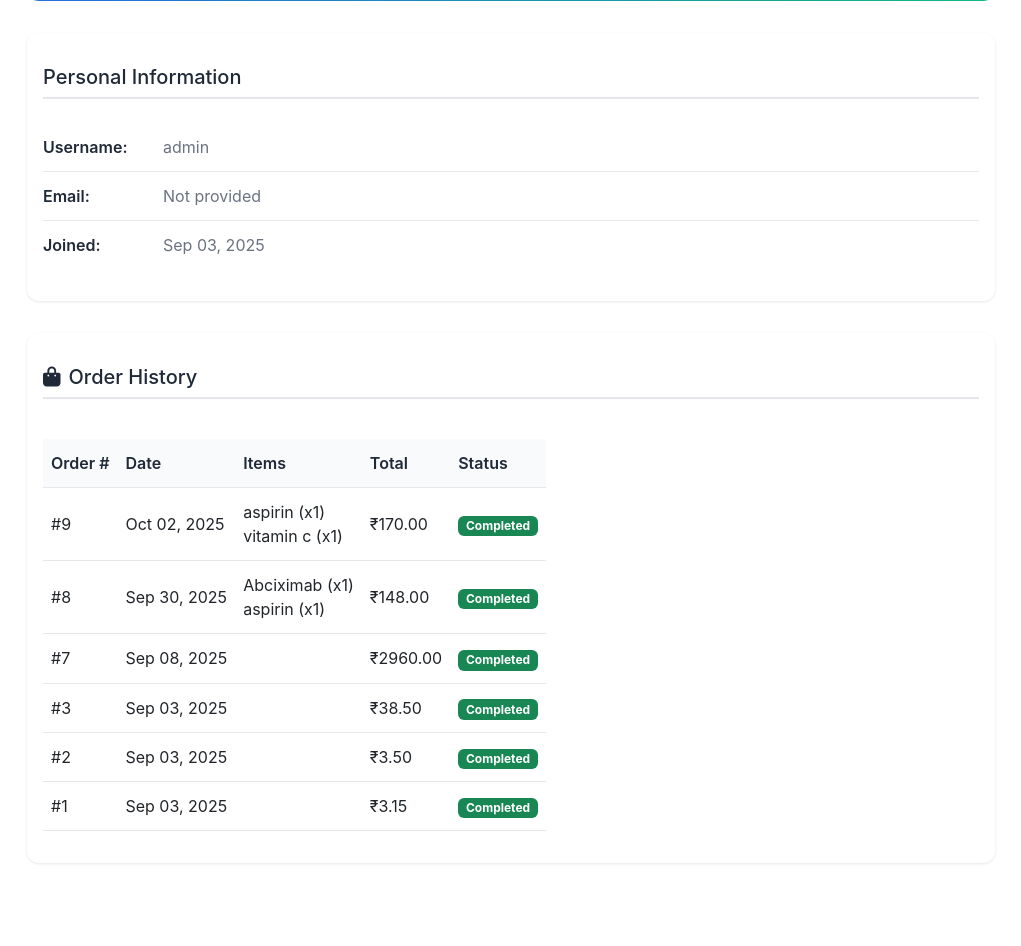
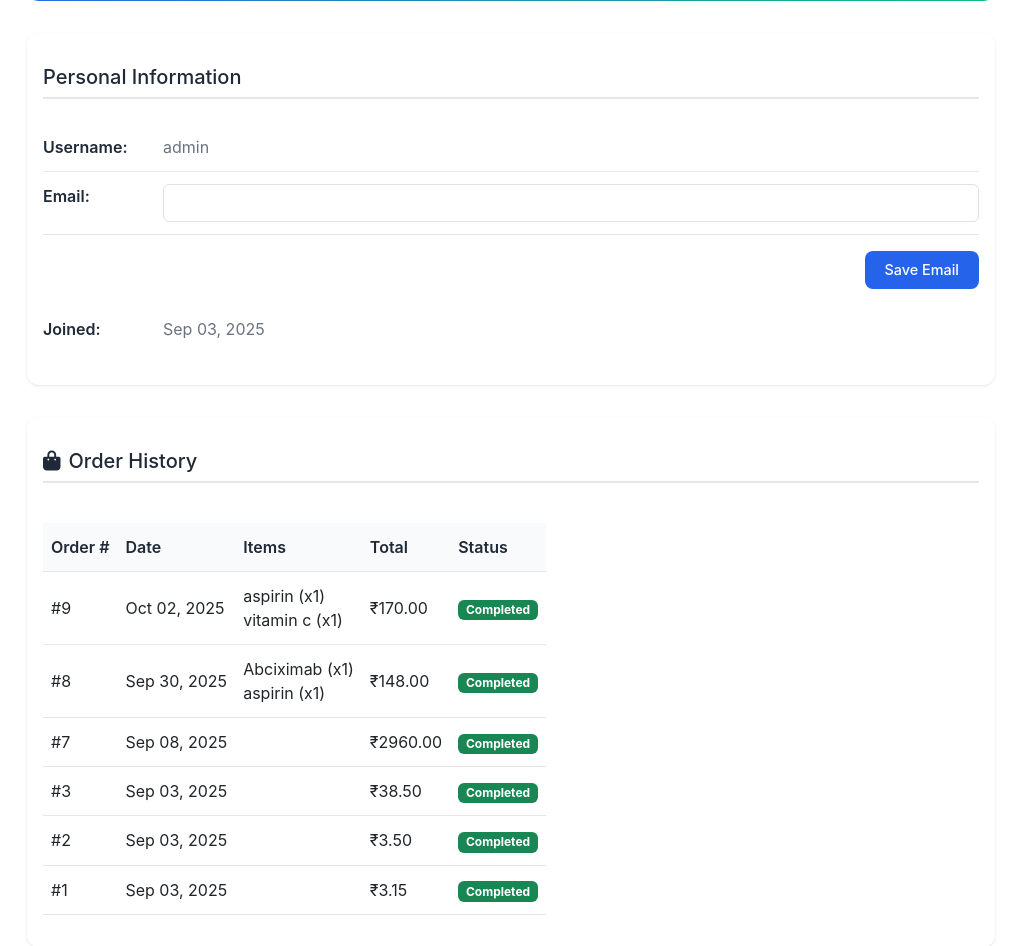
Before and after one commit to dhairya3007/medical_shop, a Django app: page /profile/ in a window 1280 px wide. Shown: the part 229-1175 px from the top of the page, without its empty margins (129-1150 px from the left). Before the commit the page ends 1093 px from the top, so only its background shows below. Run offline with Django 5.2, Linux system fonts and the light colour scheme; a user stored in the database is signed in; data comes from the database, SQL or seed files in the repository; both versions use the stored data as it was after the commit.

Commit message:
fixed email

```diff
--- a/store/views.py
+++ b/store/views.py
@@ -62,6 +62,17 @@ def logout_view(request):
 @login_required
 def profile_view(request):
     orders = Order.objects.filter(user=request.user, is_completed=True).order_by('-order_date')
+
+    if request.method == 'POST':
+        new_email = request.POST.get('email')
+        if new_email:
+            request.user.email = new_email
+            request.user.save()
+            messages.success(request, 'Email updated successfully.')
+            return redirect('profile')
+        else:
+            messages.error(request, 'Please provide a valid email address.')
+
     return render(request, 'profile.html', {'orders': orders})
 
 def get_cart(request):
--- a/templates/profile.html
+++ b/templates/profile.html
@@ -148,20 +148,31 @@
     </div>
 
     <div class="profile-info">
-        <h3>Personal Information</h3>
+    <h3>Personal Information</h3>
+    <form method="post" action="{% url 'profile' %}">
+        {% csrf_token %}
         <div class="info-row">
             <span class="info-label">Username:</span>
             <span class="info-value">{{ user.username }}</span>
         </div>
+
         <div class="info-row">
-            <span class="info-label">Email:</span>
-            <span class="info-value">{{ user.email|default:"Not provided" }}</span>
+            <label for="email" class="info-label">Email:</label>
+            <input type="email" id="email" name="email" class="form-control info-value"
+                   value="{{ user.email }}" required>
         </div>
-        <div class="info-row">
-            <span class="info-label">Joined:</span>
-            <span class="info-value">{{ user.date_joined|date:"M d, Y" }}</span>
+
+        <div class="mt-3 text-end">
+            <button type="submit" class="btn btn-primary">Save Email</button>
         </div>
+    </form>
+
+    <div class="info-row mt-3">
+        <span class="info-label">Joined:</span>
+        <span class="info-value">{{ user.date_joined|date:"M d, Y" }}</span>
     </div>
+</div>
+
 
     <div class="orders-section">
         <h3><i class="fas fa-shopping-bag me-2"></i>Order History</h3>
```
Also changed, not shown: db.sqlite3.
